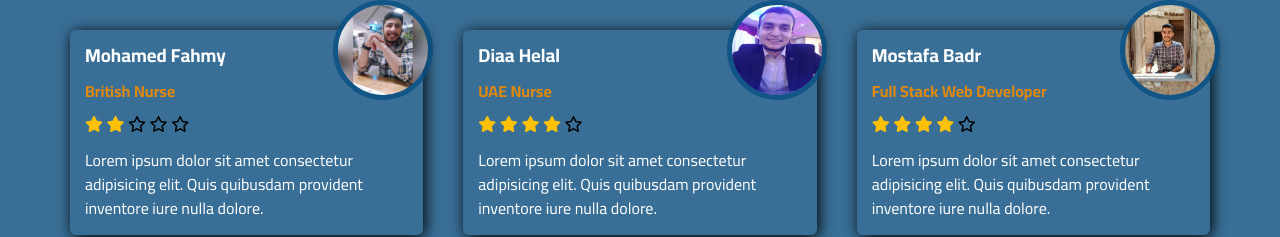
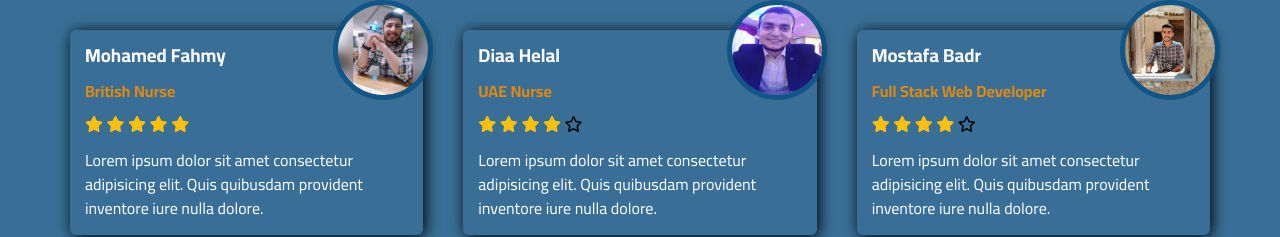
Before and after one commit to MostafaZayed72/Template_three, a plain HTML site: page index.html in a window 1280 px wide. Shown: the part 4544-4781 px from the top of the page. Drawn offline with Linux system fonts and the light colour scheme.

Commit message:
Add files via upload

```diff
--- a/index.html
+++ b/index.html
@@ -263,9 +263,9 @@
             <div class="rate">
                 <i class="filled fas fa-star"></i>
                 <i class="filled fas fa-star"></i>
-                <i class="far fa-star"></i>
-                <i class="far fa-star"></i>
-                <i class="far fa-star"></i>
+                <i class="filled fas fa-star"></i>
+                <i class="filled fas fa-star"></i>
+                <i class="filled fas fa-star"></i>
             </div>
             <p>Lorem ipsum dolor sit amet consectetur adipisicing elit. Quis quibusdam provident inventore iure nulla dolore.</p>
         </div>
```
